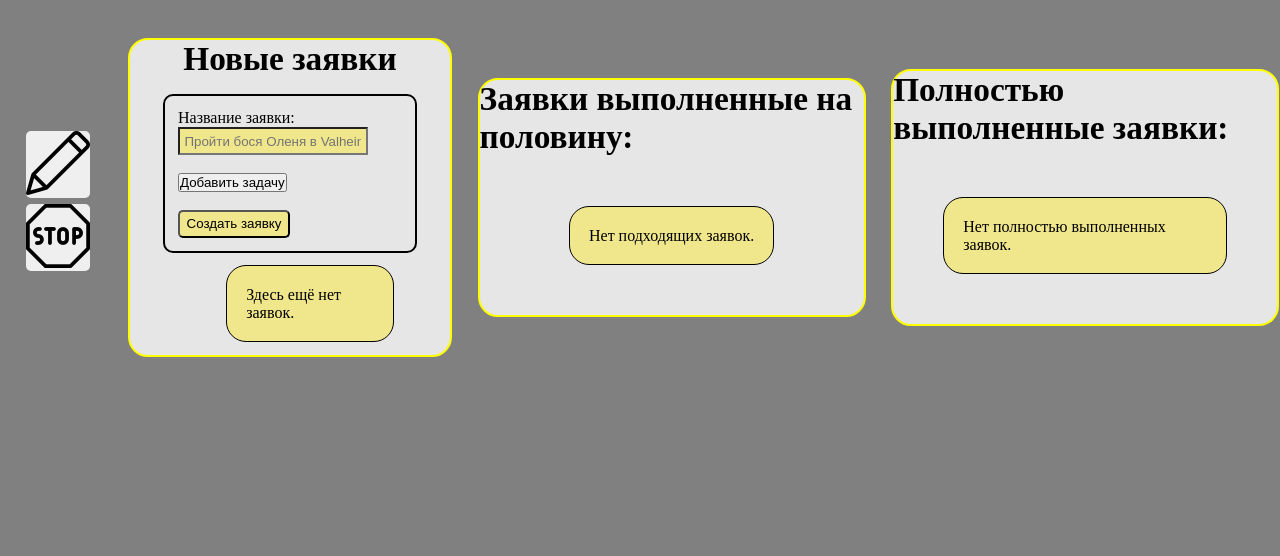
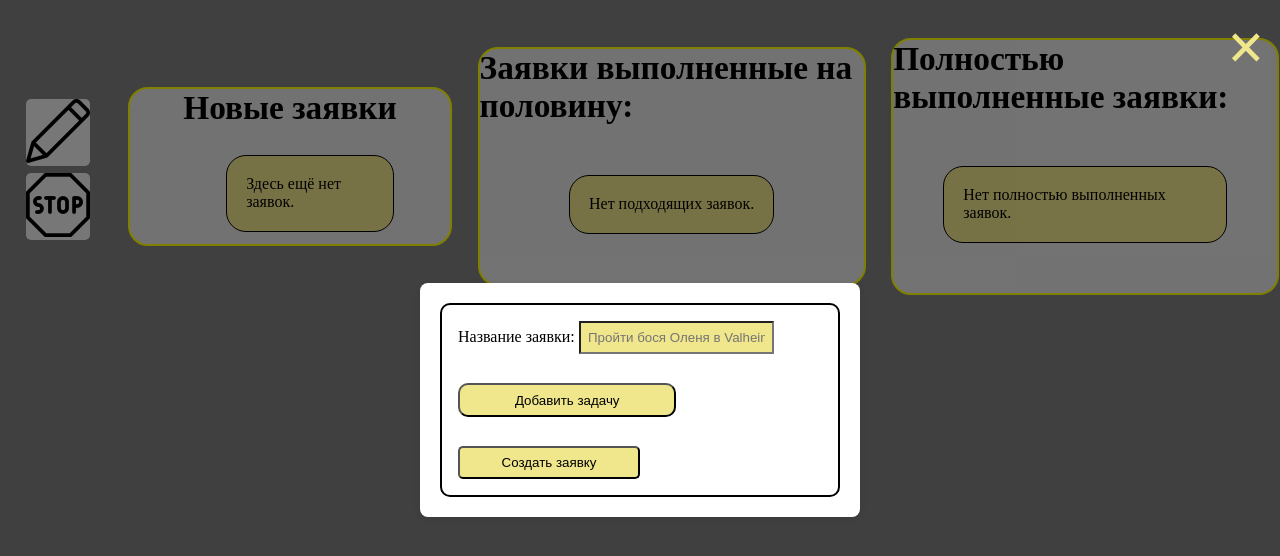
Before and after one commit to FireN1kto/NiktoPracticJS2, a plain HTML site: page index.html in a window 1280 px wide. Both pictures are taken after a click on the button 57 px from the left and 93 px from the top of the page. Drawn offline with Linux system fonts and the light colour scheme.

Commit message:
Добавил форму для создания заявки в модальное окно

```diff
--- a/css/style.css
+++ b/css/style.css
@@ -57,7 +57,6 @@ body {
     border: 2px solid black;
     padding: 4%;
     border-radius: 10px;
-    width: 70%;
 }
 
 .application-form > p:nth-of-type(2) {
@@ -211,3 +210,60 @@ input[type="submit"]:active {
     margin-top: 5%;
     margin-left: 20%;
 }
+
+.info-task {
+    display: flex;
+    align-items: center;
+}
+
+.task {
+    margin-bottom: 5%;
+    border-radius: 10px;
+}
+
+.add-task {
+    width: 60%;
+    background-color: khaki;
+    border-radius: 10px;
+    padding: 2%;
+}
+
+.delete-task {
+    width: 40%;
+    margin-left: 3%;
+    margin-bottom: 4%;
+    background-color: khaki;
+    border-radius: 10px;
+    padding: 1%;
+}
+
+.modal-overlay {
+    position: fixed;
+    top: 0;
+    left: 0;
+    width: 100%;
+    height: 100%;
+    background-color: rgba(0, 0, 0, 0.5);
+    display: flex;
+    justify-content: center;
+    align-items: center;
+}
+
+.modal-content {
+    background-color: white;
+    padding: 20px;
+    border-radius: 8px;
+    box-shadow: 0 2px 10px rgba(0, 0, 0, 0.1);
+    position: relative;
+    width: 400px;
+}
+
+.close {
+    position: absolute;
+    top: 10px;
+    right: 15px;
+    font-size: 50pt;
+    cursor: pointer;
+    color: khaki;
+    font-weight: bold;
+}
--- a/scripts/main.js
+++ b/scripts/main.js
@@ -8,7 +8,11 @@ Vue.component('application', {
         </div>
         <div class="newApplication">
             <h2>Новые заявки</h2>
-            <createApplication v-if="showForm" @application-submitted="addApplication" ></createApplication>
+            <modal :show="showForm" @close="closeForm">
+                <div class="modal-content">
+                    <createApplication @application-submitted="addApplication" />
+                </div>
+            </modal>
             <Applications
                 :applications="applications"
                 :isEditing="isEditing"
@@ -67,6 +71,9 @@ Vue.component('application', {
         },
         openForm() {
             this.showForm = true;
+        },
+        closeForm() {
+            this.showForm = false;
         },
         editApplication() {
             this.isEditing = true;
@@ -195,13 +202,13 @@ Vue.component('createApplication', {
             <input id="application" v-model="name" placeholder="Пройти бося Оленя в Valheim">
         </p>
 
-        <div v-for="(task, index) in tasks" :key="index">
-            <input v-model="tasks[index]" placeholder="Задача" />
-            <button @click="removeTask(index)">Удалить задачу</button>
+        <div v-for="(task, index) in tasks" :key="index" class="info-task">
+            <textarea v-model="tasks[index]" placeholder="Задача" class="task" />
+            <button @click="removeTask(index)" class="delete-task">Удалить задачу</button>
         </div>
 
         <p>
-            <button @click="addTask">Добавить задачу</button>
+            <button @click="addTask" class="add-task">Добавить задачу</button>
         </p>
 
         <p>
@@ -427,7 +434,28 @@ Vue.component('CompletedApplications', {
             return `${hours}:${minutes}-${year}`;
         }
     }
-});
+})
+
+
+Vue.component('modal',{
+    props: {
+        show: {
+            type: Boolean,
+            default: false
+        }
+    },
+    template: `
+    <div v-if="show" class="modal-overlay">
+        <span @click="closeModal" class="close">&times;</span>
+        <slot></slot>
+    </div>
+    `,
+    methods: {
+        closeModal() {
+            this.$emit('close');
+        }
+    },
+})
 
 
 let app = new Vue ({
```
